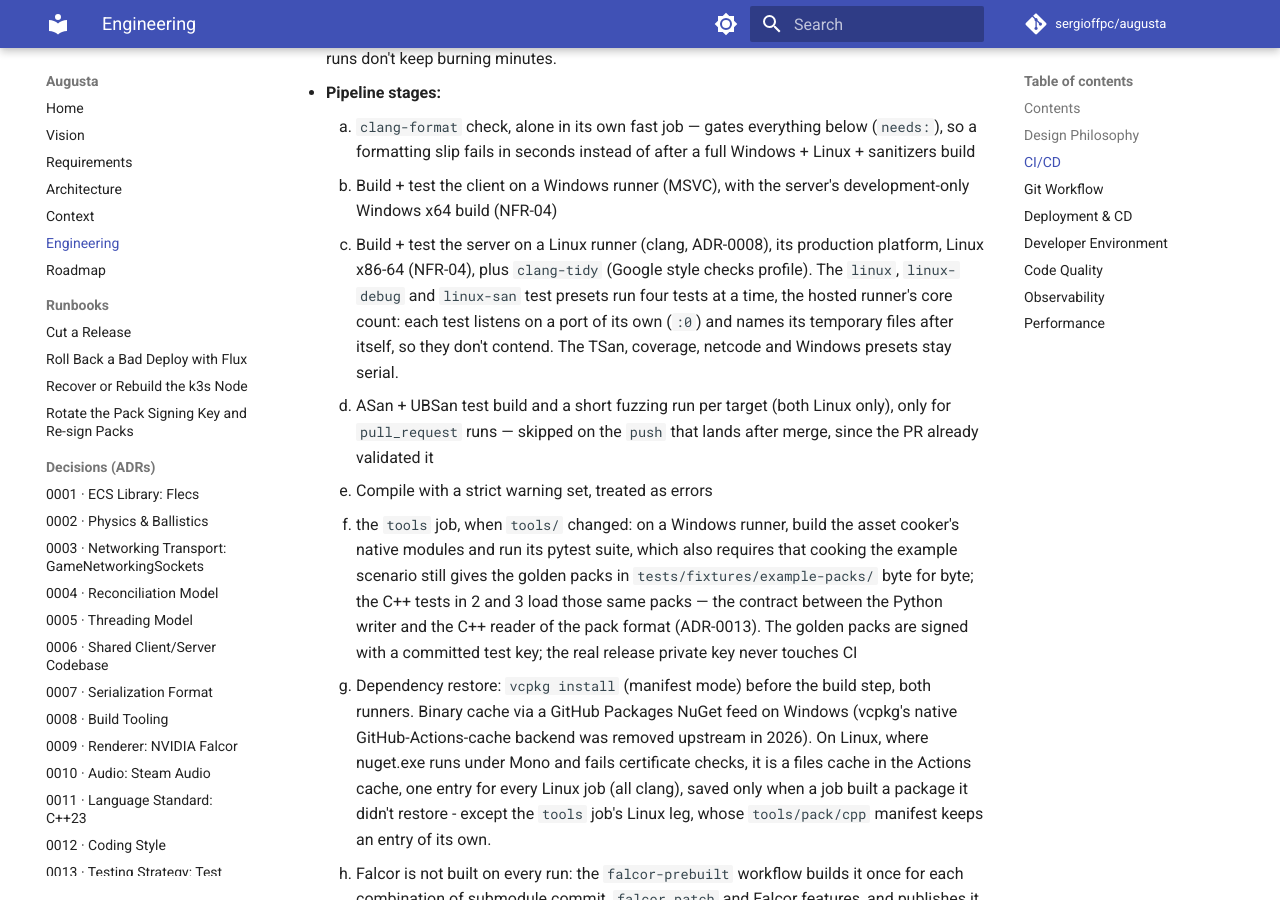
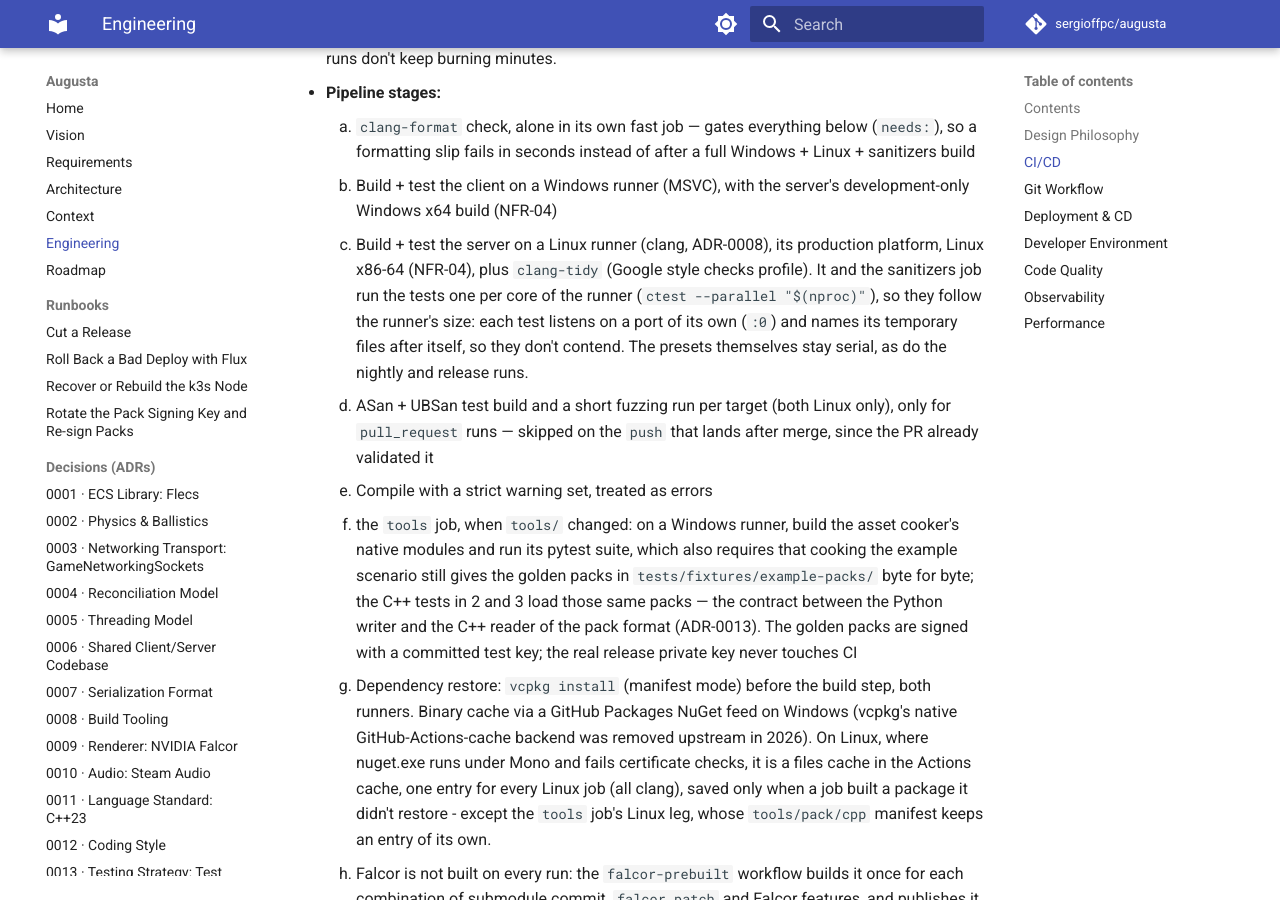
Before and after one commit to sergioffpc/augusta, an MkDocs documentation site: the page built from docs/ENGINEERING.md, in a window 1280 px wide and 900 px high, scrolled down 1702 px. Built offline with MkDocs 1.6.1 and Material for MkDocs 9.7.7, drawn with Linux system fonts in a browser that asks for light colours; comment, search, counter and statistics services are not loaded.

Commit message:
ci: run the server and sanitizers tests one per runner core
A fixed jobs count in the test presets would stay at four if the hosted
runner grows: a preset's execution.jobs takes only a literal. The two CI Test
steps pass --parallel "$(nproc)" instead and the presets go back to serial,
so the nightly and release runs are as before.

Refs #493

Co-Authored-By: Claude Opus 5.5 <noreply@anthropic.com>

```diff
--- a/CMakePresets.json
+++ b/CMakePresets.json
@@ -131,14 +131,12 @@
       "name": "linux",
       "configurePreset": "linux",
       "output": { "outputOnFailure": true },
-      "execution": { "jobs": 4 },
       "filter": { "exclude": { "label": "^netcode$" } }
     },
     {
       "name": "linux-debug",
       "configurePreset": "linux-debug",
       "output": { "outputOnFailure": true },
-      "execution": { "jobs": 4 },
       "filter": { "exclude": { "label": "^netcode$" } }
     },
     {
@@ -151,7 +149,6 @@
       "name": "linux-san",
       "configurePreset": "linux-san",
       "output": { "outputOnFailure": true },
-      "execution": { "jobs": 4 },
       "filter": { "exclude": { "label": "^netcode$" } }
     },
     {
--- a/docs/ENGINEERING.md
+++ b/docs/ENGINEERING.md
@@ -75,11 +75,11 @@ decisions already made in ARCHITECTURE.md:
        development-only Windows x64 build (NFR-04)
     3. Build + test the server on a Linux runner (clang, ADR-0008), its
        production platform, Linux x86-64 (NFR-04), plus `clang-tidy` (Google
-       style checks profile). The `linux`, `linux-debug` and `linux-san` test
-       presets run four tests at a time, the hosted runner's core count: each
-       test listens on a port of its own (`:0`) and names its temporary files
-       after itself, so they don't contend. The TSan, coverage, netcode and
-       Windows presets stay serial.
+       style checks profile). It and the sanitizers job run the tests one per
+       core of the runner (`ctest --parallel "$(nproc)"`), so they follow the
+       runner's size: each test listens on a port of its own (`:0`) and names
+       its temporary files after itself, so they don't contend. The presets
+       themselves stay serial, as do the nightly and release runs.
     4. ASan + UBSan test build and a short fuzzing run per target (both Linux
        only), only for `pull_request` runs — skipped on the `push` that lands
        after merge, since the PR already validated it
```
Also changed, not shown: 1 other file.
